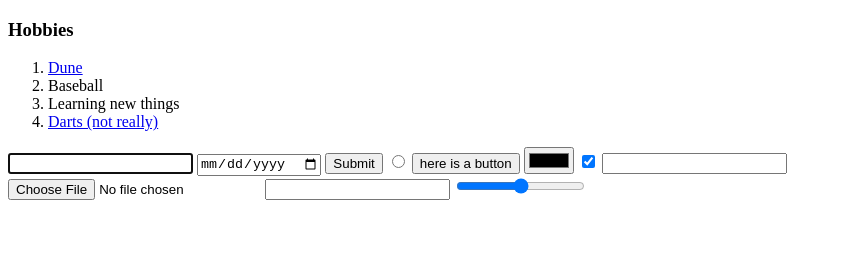
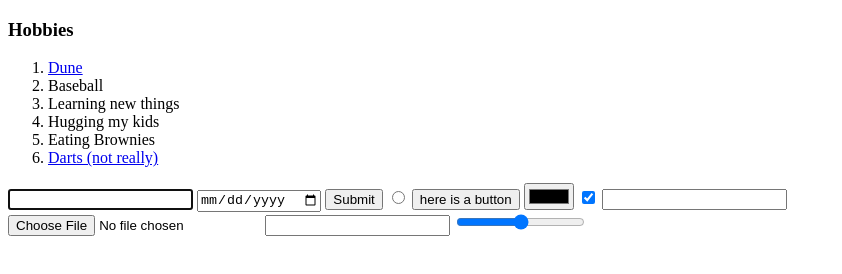
Before and after one commit to polstej/testwebsite, a plain HTML site: page Hobbies.html in a window 1280 px wide. Shown: the whole page, without its empty margins (0-842 px from the left). Drawn offline with Linux system fonts and the light colour scheme.

Commit message:
Update Hobbies.html
I thought you would appreciate the changes.

```diff
--- a/Hobbies.html
+++ b/Hobbies.html
@@ -12,6 +12,8 @@
       </li>
       <li>Baseball</li>
       <li>Learning new things</li>
+      <li>Hugging my kids</li>
+      <li>Eating Brownies</li>
       <li><a href="https://en.wikipedia.org/wiki/Darts">Darts (not really)</a></li>
     </ol>
     <input type="text" autofocus="true">
```
